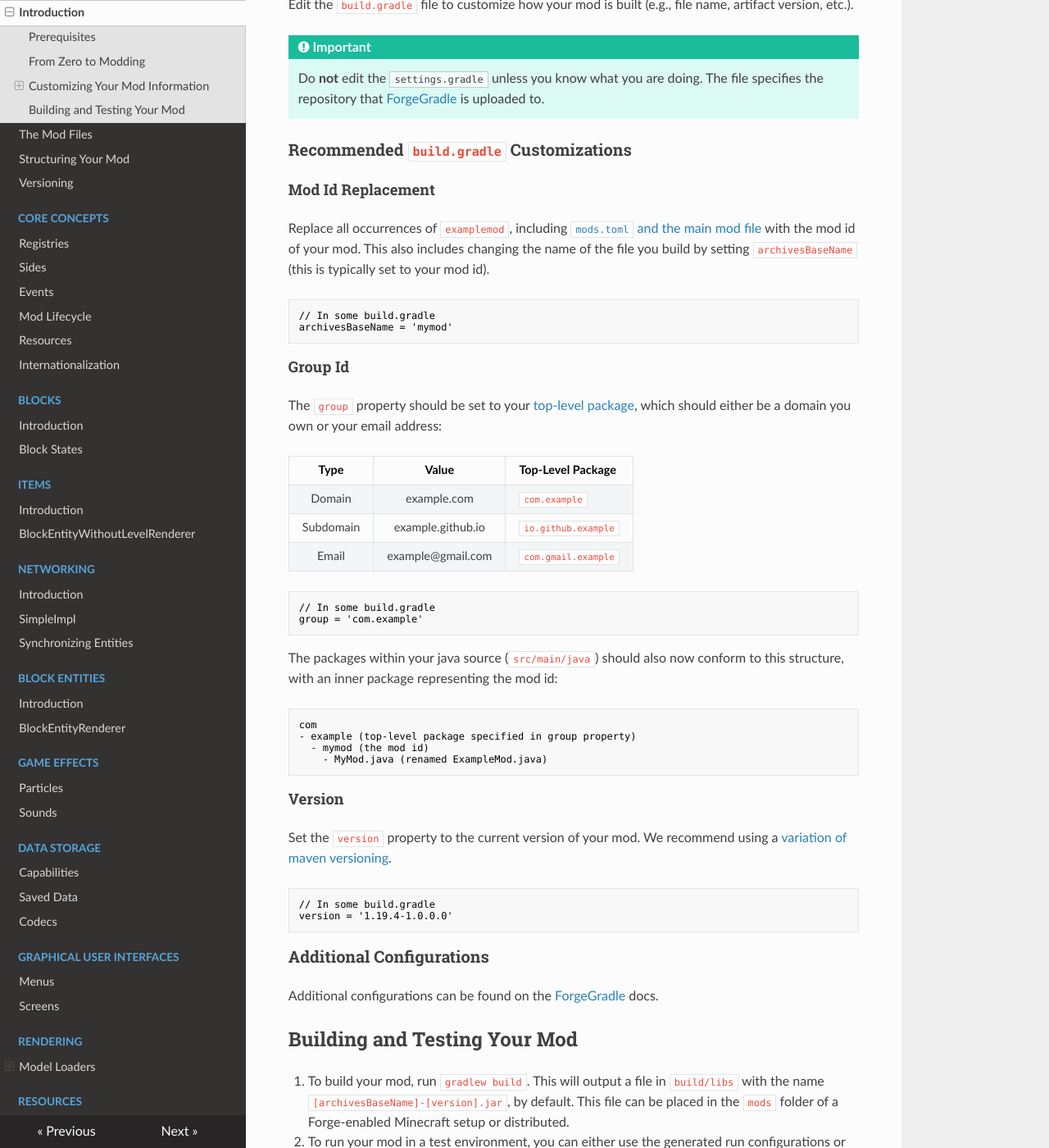
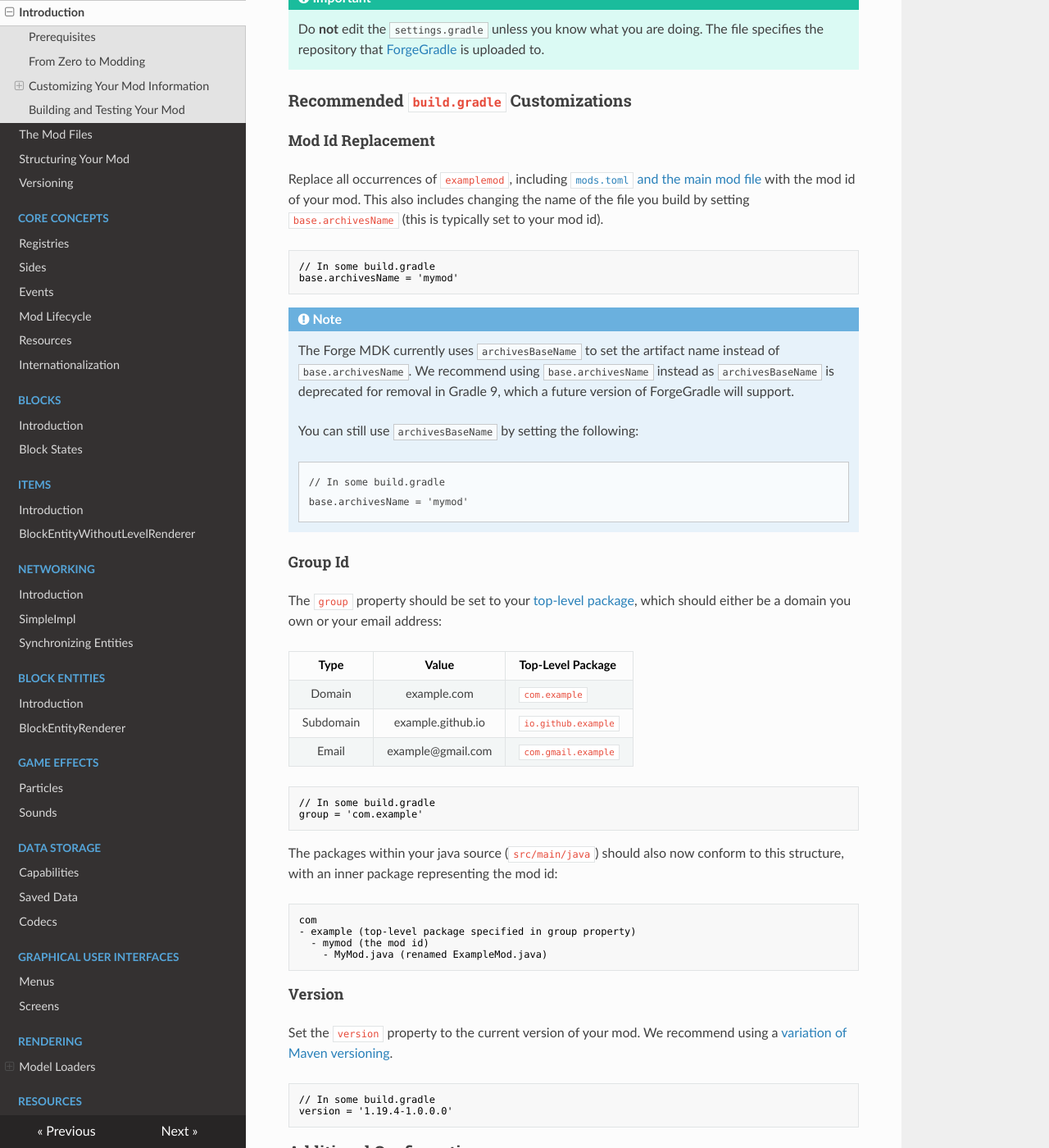
Before and after one commit to MinecraftForge/Documentation, an MkDocs documentation site: the page built from docs/gettingstarted/index.md, in a window 1280 px wide and 1400 px high, scrolled down 1682 px. Shown: the whole window at 82% size. Built offline with MkDocs 1.6.1, drawn with Linux system fonts in a browser that asks for light colours; nearby versions of some CDN libraries; some of the changed text lies outside the part shown.

Commit message:
More text fixes and standardizations
- Fix admonition inlining
- Change `gradlew build` -> `gradlew`
- Mention base.archivesName as alternative to archivesBaseName
- Mention 0.0NONE for impl version
- Fix module explanation text
- Standardize 'Maven'

````diff
--- a/docs/gettingstarted/index.md
+++ b/docs/gettingstarted/index.md
@@ -53,12 +53,22 @@ Edit the `build.gradle` file to customize how your mod is built (e.g., file name
 
 #### Mod Id Replacement
 
-Replace all occurrences of `examplemod`, including [`mods.toml` and the main mod file][modfiles] with the mod id of your mod. This also includes changing the name of the file you build by setting `archivesBaseName` (this is typically set to your mod id).
+Replace all occurrences of `examplemod`, including [`mods.toml` and the main mod file][modfiles] with the mod id of your mod. This also includes changing the name of the file you build by setting `base.archivesName` (this is typically set to your mod id).
 
 ```gradle
 // In some build.gradle
-archivesBaseName = 'mymod'
+base.archivesName = 'mymod'
 ```
+
+!!! note
+    The Forge MDK currently uses `archivesBaseName` to set the artifact name instead of `base.archivesName`. We recommend using `base.archivesName` instead as `archivesBaseName` is deprecated for removal in Gradle 9, which a future version of ForgeGradle will support.
+
+    You can still use `archivesBaseName` by setting the following:
+
+    ```gradle
+    // In some build.gradle
+    base.archivesName = 'mymod'
+    ```
 
 #### Group Id
 
@@ -86,7 +96,7 @@ com
 
 #### Version
 
-Set the `version` property to the current version of your mod. We recommend using a [variation of maven versioning][mvnver].
+Set the `version` property to the current version of your mod. We recommend using a [variation of Maven versioning][mvnver].
 
 ```gradle
 // In some build.gradle
````
Also changed, not shown: other parts of docs/gettingstarted/index.md (+9 -9 lines), docs/gettingstarted/modfiles.md (+1 -1 lines), docs/gettingstarted/structuring.md (+2 -2 lines), docs/misc/updatechecker.md (+1 -1 lines).
